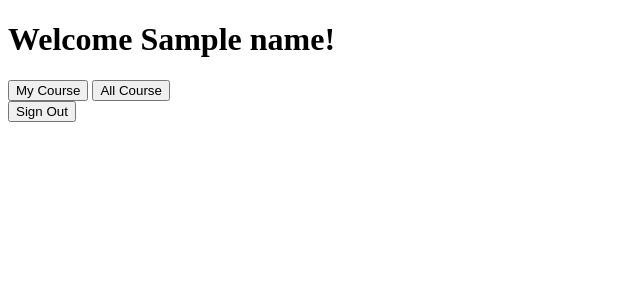
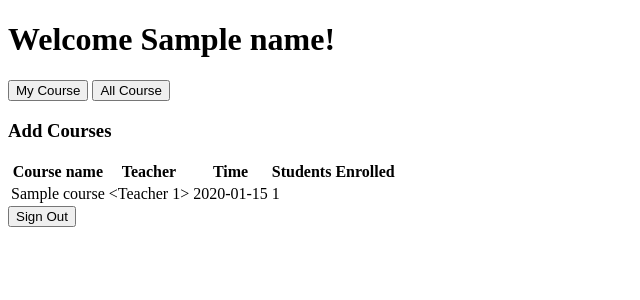
Before and after one commit to Elkav/ucm-student-enrollment, a Flask app: template templates/studentTemplate.html in a window 1280 px wide. Shown: the top 300 px of the page, without its empty margins (0-640 px from the left). Run offline with Flask 3, Linux system fonts and the light colour scheme; tables that the repository leaves empty hold one stand-in row (values such as "Sample post"); the template is opened without the code that fills it: values that come from a table or form of the project are taken from there, most other values are stand-ins (such as "Sample title", 1, 10 or a date in 2020).

Commit message:
attempt at displaying add courses

```diff
--- a/static/app.js
+++ b/static/app.js
@@ -62,7 +62,13 @@ function showMyCourse_student() {
 }
 
 function showAllCourse_student() {
-
+    fetch(`${url}/student`)
+        .then(response => response.json())
+        .then(data => console.log(data))
+        .catch(err => {
+            console.log(user_name)
+            console.error(err)
+        });
 }
 
 function showMyCourse_teacher() {
--- a/templates/studentTemplate.html
+++ b/templates/studentTemplate.html
@@ -9,6 +9,26 @@
     <div>
         <button onclick="showMyCourse_student()">My Course</button>
         <button onclick="showAllCourse_student()">All Course</button>
+
+        <div id="myDIV">
+            <h3>Add Courses</h3>
+            <table>
+                <tr>
+                    <th>Course name</th>
+                    <th>Teacher</th>
+                    <th>Time</th>
+                    <th>Students Enrolled</th>
+                </tr>
+                {%for course in courses %}
+                <tr>
+                    <td>{{course.course_name}}</td>
+                    <td>{{course.teacher}}</td>
+                    <td>{{course.time}}</td>
+                    <td>{{course.students_enrolled}}</td>
+                </tr>
+                {%endfor%}
+            </table>
+        </div>
     </div>
     <div>
         <button onclick="signOut()">Sign Out</button>
```
